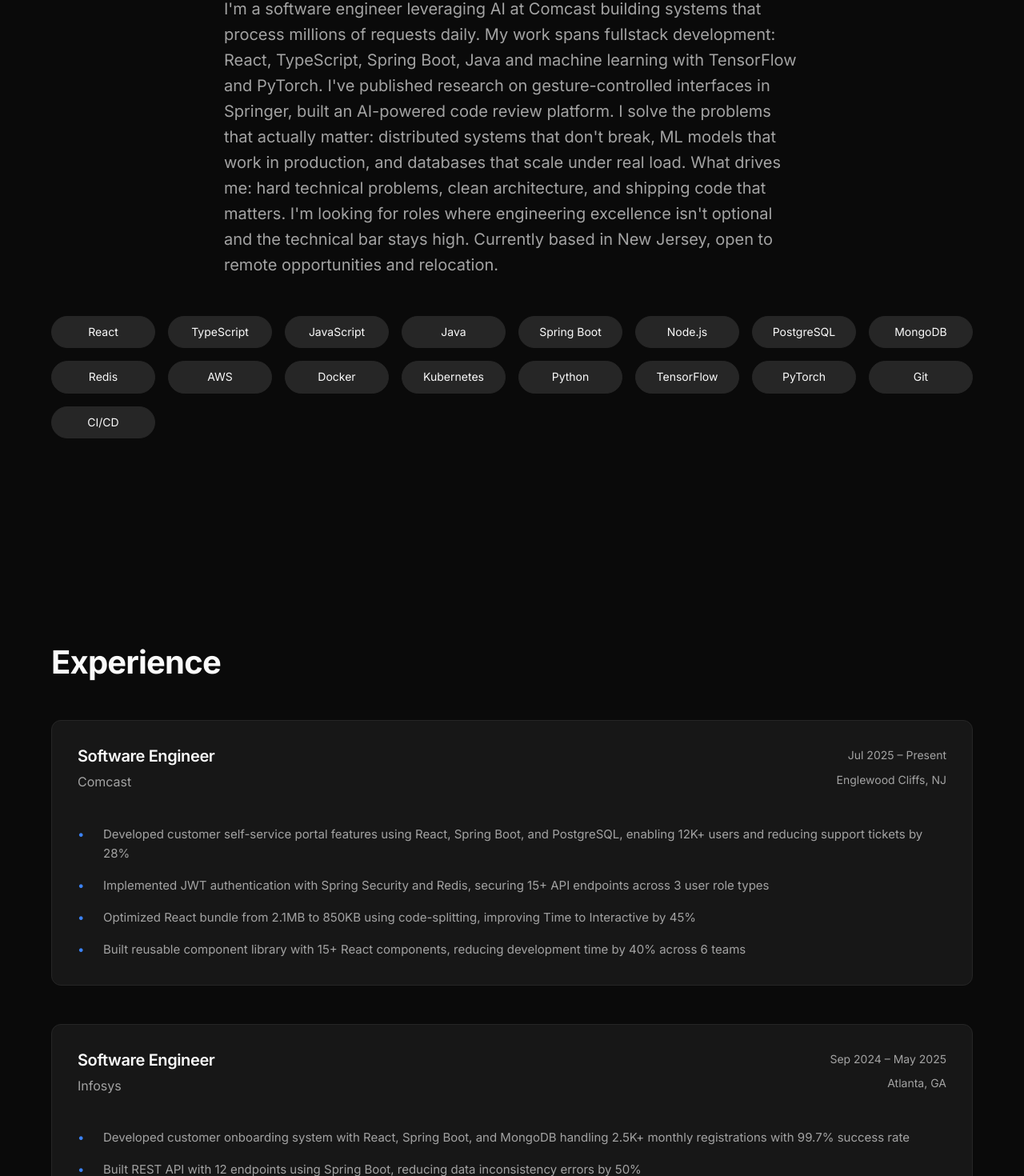
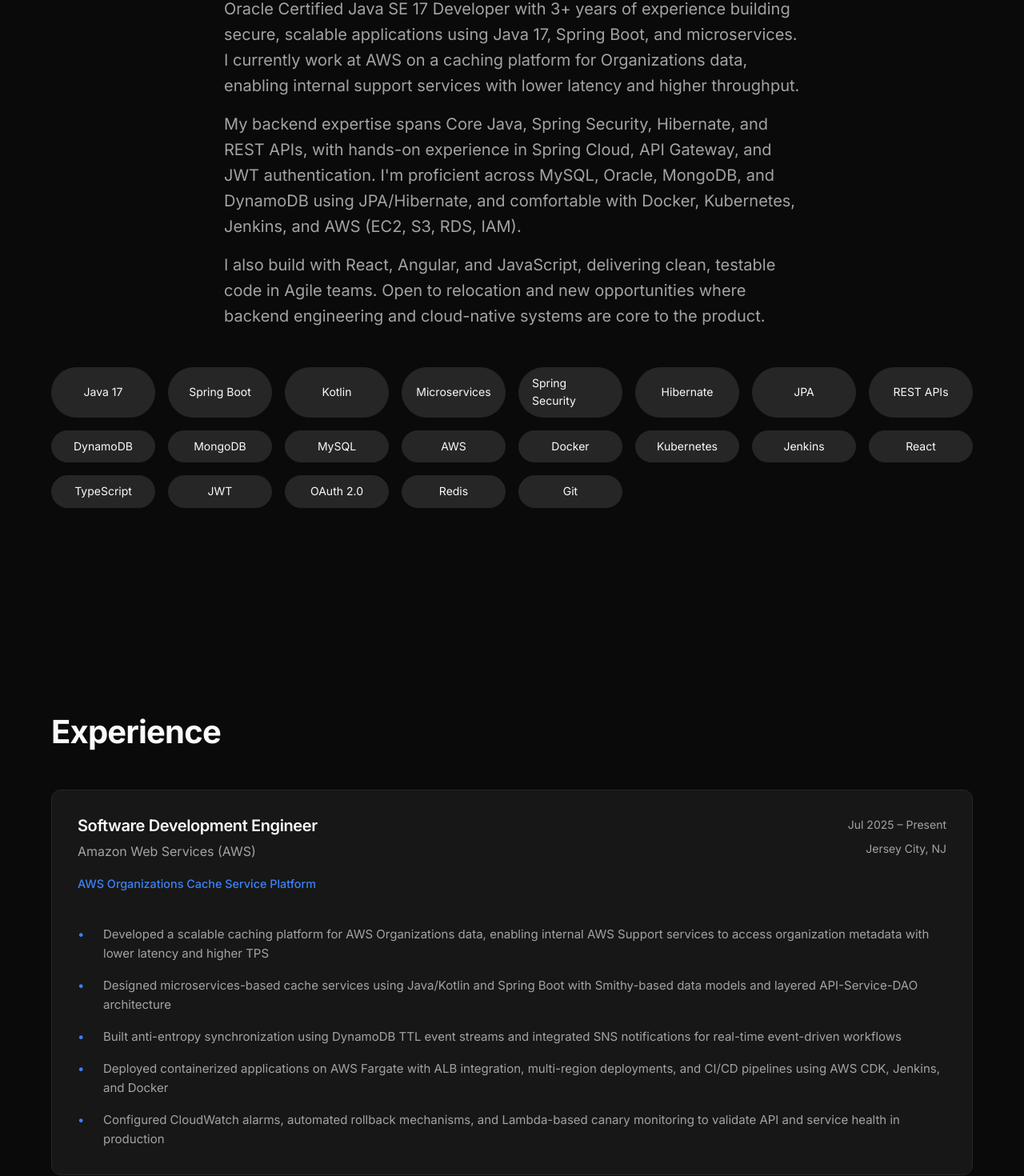
Before and after one commit to NavyanthReddy/Navyanth_Portfolio, a React (Vite) app: page / in a window 1280 px wide. Shown: the part 1029-2499 px from the top of the page at 80% size. Built offline with nearby package versions, Linux system fonts and the light colour scheme.

Commit message:
Update portfolio content and resume PDF for Netlify

```diff
--- a/src/components/About.jsx
+++ b/src/components/About.jsx
@@ -8,9 +8,10 @@
   const isInView = useInView(ref, { once: true, amount: 0.2 })
 
   const techStack = [
-    'React', 'TypeScript', 'JavaScript', 'Java', 'Spring Boot', 'Node.js',
-    'PostgreSQL', 'MongoDB', 'Redis', 'AWS', 'Docker', 'Kubernetes',
-    'Python', 'TensorFlow', 'PyTorch', 'Git', 'CI/CD'
+    'Java 17', 'Spring Boot', 'Kotlin', 'Microservices', 'Spring Security',
+    'Hibernate', 'JPA', 'REST APIs', 'DynamoDB', 'MongoDB', 'MySQL',
+    'AWS', 'Docker', 'Kubernetes', 'Jenkins', 'React', 'TypeScript',
+    'JWT', 'OAuth 2.0', 'Redis', 'Git'
   ]
 
   return (
@@ -32,10 +33,13 @@
           transition={{ duration: 0.4, delay: 0.1 }}
         >
           <p className="lead">
-          I'm a software engineer leveraging AI at Comcast building systems that process millions of requests daily. My work spans fullstack development: React, TypeScript, Spring Boot, Java and machine learning with TensorFlow and PyTorch.
-          I've published research on gesture-controlled interfaces in Springer, built an AI-powered code review platform. I solve the problems that actually matter: distributed systems that don't break, ML models that work in production, and databases that scale under real load.
-          What drives me: hard technical problems, clean architecture, and shipping code that matters. I'm looking for roles where engineering excellence isn't optional and the technical bar stays high.
-          Currently based in New Jersey, open to remote opportunities and relocation.
+            Oracle Certified Java SE 17 Developer with 3+ years of experience building secure, scalable applications using Java 17, Spring Boot, and microservices. I currently work at AWS on a caching platform for Organizations data, enabling internal support services with lower latency and higher throughput.
+          </p>
+          <p className="lead">
+            My backend expertise spans Core Java, Spring Security, Hibernate, and REST APIs, with hands-on experience in Spring Cloud, API Gateway, and JWT authentication. I'm proficient across MySQL, Oracle, MongoDB, and DynamoDB using JPA/Hibernate, and comfortable with Docker, Kubernetes, Jenkins, and AWS (EC2, S3, RDS, IAM).
+          </p>
+          <p className="lead">
+            I also build with React, Angular, and JavaScript, delivering clean, testable code in Agile teams. Open to relocation and new opportunities where backend engineering and cloud-native systems are core to the product.
           </p>
         </motion.div>
 
--- a/src/components/Contact.jsx
+++ b/src/components/Contact.jsx
@@ -44,19 +44,19 @@
     {
       icon: FaEnvelope,
       title: 'Email',
-      value: 'navyanthbollareddy@gmail.com',
-      link: 'mailto:navyanthbollareddy@gmail.com'
+      value: 'navybolla97@gmail.com',
+      link: 'mailto:navybolla97@gmail.com'
     },
     {
       icon: FaPhone,
       title: 'Phone',
-      value: '(512) 387-0728',
-      link: 'tel:+15123870728'
+      value: '(706) 461-9141',
+      link: 'tel:+17064619141'
     },
     {
       icon: FaMapMarkerAlt,
       title: 'Location',
-      value: 'New Jersey, USA',
+      value: 'Open for Relocation',
       link: '#'
     }
   ]
--- a/src/components/Experience.jsx
+++ b/src/components/Experience.jsx
@@ -9,27 +9,43 @@
 
   const experiences = [
     {
-      company: 'Comcast',
-      role: 'Software Engineer',
+      company: 'Amazon Web Services (AWS)',
+      role: 'Software Development Engineer',
       period: 'Jul 2025 – Present',
-      location: 'Englewood Cliffs, NJ',
+      location: 'Jersey City, NJ',
+      project: 'AWS Organizations Cache Service Platform',
       bullets: [
-        'Developed customer self-service portal features using React, Spring Boot, and PostgreSQL, enabling 12K+ users and reducing support tickets by 28%',
-        'Implemented JWT authentication with Spring Security and Redis, securing 15+ API endpoints across 3 user role types',
-        'Optimized React bundle from 2.1MB to 850KB using code-splitting, improving Time to Interactive by 45%',
-        'Built reusable component library with 15+ React components, reducing development time by 40% across 6 teams'
+        'Developed a scalable caching platform for AWS Organizations data, enabling internal AWS Support services to access organization metadata with lower latency and higher TPS',
+        'Designed microservices-based cache services using Java/Kotlin and Spring Boot with Smithy-based data models and layered API-Service-DAO architecture',
+        'Built anti-entropy synchronization using DynamoDB TTL event streams and integrated SNS notifications for real-time event-driven workflows',
+        'Deployed containerized applications on AWS Fargate with ALB integration, multi-region deployments, and CI/CD pipelines using AWS CDK, Jenkins, and Docker',
+        'Configured CloudWatch alarms, automated rollback mechanisms, and Lambda-based canary monitoring to validate API and service health in production'
       ]
     },
     {
       company: 'Infosys',
-      role: 'Software Engineer',
+      role: 'Software Developer',
       period: 'Sep 2024 – May 2025',
       location: 'Atlanta, GA',
+      project: 'E-Commerce Application',
       bullets: [
-        'Developed customer onboarding system with React, Spring Boot, and MongoDB handling 2.5K+ monthly registrations with 99.7% success rate',
-        'Built REST API with 12 endpoints using Spring Boot, reducing data inconsistency errors by 50%',
-        'Engineered responsive React components across all viewports, increasing mobile conversion rate by 22%',
-        'Containerized application with Docker and Kubernetes, creating Helm charts for consistent deployments'
+        'Developed and deployed a scalable MERN stack e-commerce application with secure authentication, responsive UI, and efficient backend services',
+        'Built RESTful APIs with Node.js and Express.js, integrated MongoDB with Mongoose, and implemented JWT authentication with RBAC for customer and admin roles',
+        'Optimized performance using Redis caching, database indexing, and query optimization; integrated payment gateway APIs with transaction validation',
+        'Deployed on AWS EC2 using Docker and Kubernetes with Jenkins CI/CD pipelines, AWS S3 for static assets, and CloudWatch for observability'
+      ]
+    },
+    {
+      company: 'Accenture',
+      role: 'Java Software Engineer',
+      period: 'May 2021 – Nov 2022',
+      location: 'Remote',
+      project: 'Air Travel Booking Application',
+      bullets: [
+        'Developed an airline ticket reservation system using Java 17, Spring Boot, Hibernate, MySQL, and JSP with microservices architecture for scalability',
+        'Implemented MVC architecture with Hibernate ORM, server-side validations, and Spring Java Mail Sender for booking confirmation notifications',
+        'Built interactive UIs with JSPs, responsive HTML5/CSS layouts, and conducted API testing with Postman to ensure endpoint reliability',
+        'Configured Jenkins CI/CD pipelines and deployed on AWS EC2 with Maven, MySQL, and S3 for secure resource storage'
       ]
     }
   ]
@@ -59,6 +75,9 @@
                 <div>
                   <h3 className="experience-role">{exp.role}</h3>
                   <p className="experience-company">{exp.company}</p>
+                  {exp.project && (
+                    <p className="experience-project">{exp.project}</p>
+                  )}
                 </div>
                 <div className="experience-meta">
                   <span className="experience-period">{exp.period}</span>
--- a/src/components/Footer.jsx
+++ b/src/components/Footer.jsx
@@ -25,7 +25,7 @@
             </a>
           </div>
           <p className="footer-text">
-            © 2025 Navyanth Bollareddy • Built with React
+            © 2026 Navyanth Bollareddy • Built with React
           </p>
         </div>
       </div>
--- a/src/components/Hero.jsx
+++ b/src/components/Hero.jsx
@@ -21,7 +21,7 @@
           animate={{ opacity: 1, y: 0 }}
           transition={{ duration: 0.4, delay: 0.1 }}
         >
-          Software Engineer at Comcast • Building scalable full-stack applications
+          Software Development Engineer at AWS • Java, Spring Boot & Microservices
         </motion.p>
 
         <motion.div
--- a/src/components/Projects.jsx
+++ b/src/components/Projects.jsx
@@ -2,7 +2,6 @@
 import { motion } from 'framer-motion'
 import { useInView } from 'framer-motion'
 import { useRef } from 'react'
-import { FaGithub, FaExternalLinkAlt } from 'react-icons/fa'
 
 const Projects = () => {
   const ref = useRef(null)
@@ -11,34 +10,26 @@
   const projects = [
     {
       id: 1,
-      title: 'AI-Powered Code Review Platform',
-      description: 'Automated GitHub PR review tool evaluated on 650 PRs across 25 repositories, reducing manual review time by 35% through webhook-driven architecture with Redis queues and LLM-based validation.',
-      technologies: ['React', 'Node.js', 'PostgreSQL', 'Redis', 'LLM APIs'],
-      github: 'https://github.com/NavyanthReddy/code-review-ai-lite',
+      title: 'AWS Organizations Cache Service Platform',
+      description: 'Scalable caching platform for AWS Organizations data built with Kotlin, Java, Spring Boot, DynamoDB, SNS, and AWS Fargate. Features anti-entropy synchronization, event-driven workflows, multi-region deployment, and Lambda-based canary monitoring.',
+      technologies: ['Java', 'Kotlin', 'Spring Boot', 'DynamoDB', 'AWS Fargate', 'SNS', 'CDK'],
+      github: null,
       live: null
     },
     {
       id: 2,
-      title: 'Gesture-Controlled Virtual Mouse System',
-      description: 'Published research paper on computer vision-based hand gesture recognition achieving 95%+ accuracy with <50ms latency. Published in Springer ICIoT 2023 Conference Proceedings.',
-      technologies: ['Python', 'OpenCV', 'Computer Vision', 'MediaPipe'],
-      github: 'https://github.com/NavyanthReddy/gesture-controlled-virtual-mouse',
+      title: 'MERN Stack E-Commerce Application',
+      description: 'Full-stack e-commerce platform with secure JWT authentication, RBAC, Redux state management, payment gateway integration, Redis caching, and admin portal for user and product management.',
+      technologies: ['React', 'Node.js', 'Express.js', 'MongoDB', 'Redis', 'AWS EC2'],
+      github: null,
       live: null
     },
     {
       id: 3,
-      title: 'Wellness Tracker',
-      description: 'Comprehensive health and wellness tracking application with activity monitoring, health metrics tracking, goal setting, and progress visualization.',
-      technologies: ['TypeScript', 'React', 'Node.js', 'MongoDB'],
-      github: 'https://github.com/NavyanthReddy/Wellness-Tracker',
-      live: 'https://polite-otter-192c82.netlify.app'
-    },
-    {
-      id: 4,
-      title: 'Betting Ledger Microservices',
-      description: 'Enterprise-grade betting ledger system built with Spring Boot 3.x and Java 21. Features event-driven architecture and Kafka integration.',
-      technologies: ['Java', 'Spring Boot', 'Kafka', 'Docker'],
-      github: 'https://github.com/NavyanthReddy/Betting-Ledger-Microservices',
+      title: 'Air Travel Booking Application',
+      description: 'Airline ticket reservation system with Java 17, Spring Boot, Hibernate, and MySQL. Microservices architecture with MVC design, automated email notifications, Jenkins CI/CD, and AWS EC2 deployment.',
+      technologies: ['Java 17', 'Spring Boot', 'Hibernate', 'MySQL', 'JSP', 'Jenkins'],
+      github: null,
       live: null
     }
   ]
@@ -80,6 +71,7 @@
                 ))}
               </div>
 
+              {(project.live || project.github) && (
                 <div className="project-links">
                   {project.live && (
                     <a
@@ -91,6 +83,7 @@
                       Live Demo
                     </a>
                   )}
+                  {project.github && (
                     <a
                       href={project.github}
                       target="_blank"
@@ -99,7 +92,9 @@
                     >
                       GitHub
                     </a>
+                  )}
                 </div>
+              )}
             </motion.div>
           ))}
         </div>
--- a/src/components/Resume.jsx
+++ b/src/components/Resume.jsx
@@ -2,7 +2,10 @@
 import { motion } from 'framer-motion'
 import { useInView } from 'framer-motion'
 import { useRef } from 'react'
-import { FaDownload, FaFilePdf, FaEye, FaGraduationCap, FaBriefcase, FaCode, FaBrain } from 'react-icons/fa'
+import { FaDownload, FaFilePdf, FaEye, FaGraduationCap, FaBriefcase, FaCode, FaAward } from 'react-icons/fa'
+
+const RESUME_FILE = 'Navy_Software Development Engineer.pdf'
+const RESUME_URL = `/resume/${encodeURIComponent(RESUME_FILE)}`
 
 const Resume = () => {
   const ref = useRef(null)
@@ -10,52 +13,47 @@
 
   const handleDownload = () => {
     const link = document.createElement('a')
-    link.href = '/resume/NavyanthBollareddy_Resume.pdf'
-    link.download = 'NavyanthBollareddy_Resume.pdf'
+    link.href = RESUME_URL
+    link.download = 'Navy_Software_Development_Engineer.pdf'
     document.body.appendChild(link)
     link.click()
     document.body.removeChild(link)
   }
-
 
   const resumeHighlights = [
     {
       icon: FaGraduationCap,
       title: 'Education',
       items: [
-        'M.S. Computer Science - University of Georgia (May 2025)',
-        'B.Tech in Computer Science Engineering',
-        'GPA: 3.6/4.0'
+        'M.S. Computer Science – University of Georgia',
+        'B.Tech in Computer Science Engineering'
       ]
     },
     {
       icon: FaBriefcase,
       title: 'Experience',
       items: [
-        '2+ Years Full-Stack Development',
-        'AI/ML Model Deployment',
-        'Cloud Computing & DevOps',
-        'Open Source Contributions'
+        'Software Development Engineer – AWS (Jul 2025 – Present)',
+        'Software Developer – Infosys (Sep 2024 – May 2025)',
+        'Java Software Engineer – Accenture (May 2021 – Nov 2022)'
+      ]
+    },
+    {
+      icon: FaAward,
+      title: 'Certifications',
+      items: [
+        'Oracle Certified Professional: Java SE 17 Developer',
+        'AWS Certified Solutions Architect – Associate'
       ]
     },
     {
       icon: FaCode,
       title: 'Technical Skills',
       items: [
-        'Frontend: React, React Native, JavaScript, TypeScript',
-        'Backend: Node.js, Python, Java, Express.js, Flask',
-        'Database: MongoDB, PostgreSQL, MySQL',
-        'Cloud: AWS, Docker, Kubernetes'
-      ]
-    },
-    {
-      icon: FaBrain,
-      title: 'AI/ML Expertise',
-      items: [
-        'TensorFlow, Keras, PyTorch',
-        'Computer Vision with OpenCV',
-        'Natural Language Processing',
-        'Model Deployment & MLOps'
+        'Backend: Java 17, Spring Boot, Hibernate, Microservices',
+        'Frontend: React, Angular, JavaScript, TypeScript',
+        'Cloud: AWS (EC2, S3, RDS, Fargate, Lambda, DynamoDB)',
+        'DevOps: Docker, Kubernetes, Jenkins, Terraform'
       ]
     }
   ]
@@ -78,7 +76,7 @@
           animate={isInView ? { opacity: 1, y: 0 } : { opacity: 0, y: 20 }}
           transition={{ duration: 0.6, delay: 0.2 }}
         >
-          Download my resume to learn more about my experience, skills, and achievements.
+          Download my resume to learn more about my experience, skills, and certifications.
         </motion.p>
 
         <div className="resume-content">
@@ -92,27 +90,27 @@
               <div className="resume-header">
                 <FaFilePdf className="pdf-icon" />
                 <h3>Navyanth Bollareddy</h3>
-                <p>Software Engineer & AI/ML Enthusiast</p>
+                <p>Software Development Engineer • Java & Cloud</p>
               </div>
 
               <div className="resume-preview-content">
                 <div className="preview-section">
                   <h4>Professional Summary</h4>
                   <p>
-                    Passionate Software Engineer with 2+ years of experience in full-stack development
-                    and AI/ML. Currently pursuing M.S. in Computer Science at University of Georgia.
-                    Specialized in building scalable applications and deploying machine learning models.
+                    Oracle Certified Java SE 17 Developer with 3+ years of experience building secure,
+                    scalable applications using Java 17, Spring Boot, and microservices. Currently at AWS
+                    building cache services for Organizations data. AWS Solutions Architect certified.
                   </p>
                 </div>
 
                 <div className="preview-section">
                   <h4>Key Skills</h4>
                   <div className="skills-preview">
-                    <span className="skill-tag">React</span>
-                    <span className="skill-tag">Python</span>
-                    <span className="skill-tag">TensorFlow</span>
-                    <span className="skill-tag">Node.js</span>
+                    <span className="skill-tag">Java 17</span>
+                    <span className="skill-tag">Spring Boot</span>
+                    <span className="skill-tag">Kotlin</span>
                     <span className="skill-tag">AWS</span>
+                    <span className="skill-tag">DynamoDB</span>
                     <span className="skill-tag">Docker</span>
                   </div>
                 </div>
@@ -138,7 +136,7 @@
               </motion.button>
 
               <motion.a
-                href="/resume/NavyanthBollareddy_Resume.pdf"
+                href={RESUME_URL}
                 target="_blank"
                 rel="noopener noreferrer"
                 className="btn btn-secondary"
--- a/src/components/Skills.jsx
+++ b/src/components/Skills.jsx
@@ -8,10 +8,26 @@
   const isInView = useInView(ref, { once: true, amount: 0.2 })
 
   const skills = {
-    Languages: ['JavaScript', 'TypeScript', 'Java', 'Python', 'SQL'],
-    Frameworks: ['React', 'Next.js', 'Spring Boot', 'Node.js', 'Express.js'],
-    Tools: ['Git', 'Docker', 'Kubernetes', 'CI/CD', 'GitHub Actions', 'Jest', 'JUnit'],
-    Cloud: ['AWS', 'PostgreSQL', 'MongoDB', 'Redis', 'Kafka', 'OpenTelemetry']
+    'Languages & Certifications': [
+      'Java 17', 'Kotlin', 'JavaScript', 'TypeScript', 'Python', 'SQL', 'PL/SQL',
+      'Oracle Certified Java SE 17 Developer',
+      'AWS Solutions Architect – Associate'
+    ],
+    'Backend & Frameworks': [
+      'Spring Boot', 'Spring MVC', 'Spring Security', 'Hibernate', 'JPA',
+      'Node.js', 'Express.js', 'Microservices', 'Spring Cloud', 'API Gateway'
+    ],
+    'Frontend': [
+      'React.js', 'Angular', 'Vue.js', 'Redux', 'Bootstrap', 'React-Bootstrap', 'HTML5', 'CSS3'
+    ],
+    'Databases & Cloud': [
+      'MySQL', 'PostgreSQL', 'Oracle', 'MongoDB', 'DynamoDB', 'Amazon RDS', 'Redshift',
+      'AWS (EC2, S3, RDS, Lambda, Fargate, CloudWatch, SNS)', 'Azure', 'GCP'
+    ],
+    'DevOps & Security': [
+      'Docker', 'Kubernetes', 'Jenkins', 'Terraform', 'Maven', 'Git', 'GitHub Actions',
+      'JWT', 'OAuth 2.0', 'RBAC', 'JUnit 4/5', 'Postman'
+    ]
   }
 
   return (
--- a/src/index.css
+++ b/src/index.css
@@ -856,6 +856,13 @@
   font-weight: 400;
 }
 
+.experience-project {
+  color: var(--accent);
+  font-size: 0.9rem;
+  font-weight: 500;
+  margin-top: var(--space-1);
+}
+
 .experience-meta {
   display: flex;
   flex-direction: column;
```
Also changed, not shown: 2 other files (tests, documents, lock files or other folders). Lines whose indentation alone changed are shown as unchanged.
